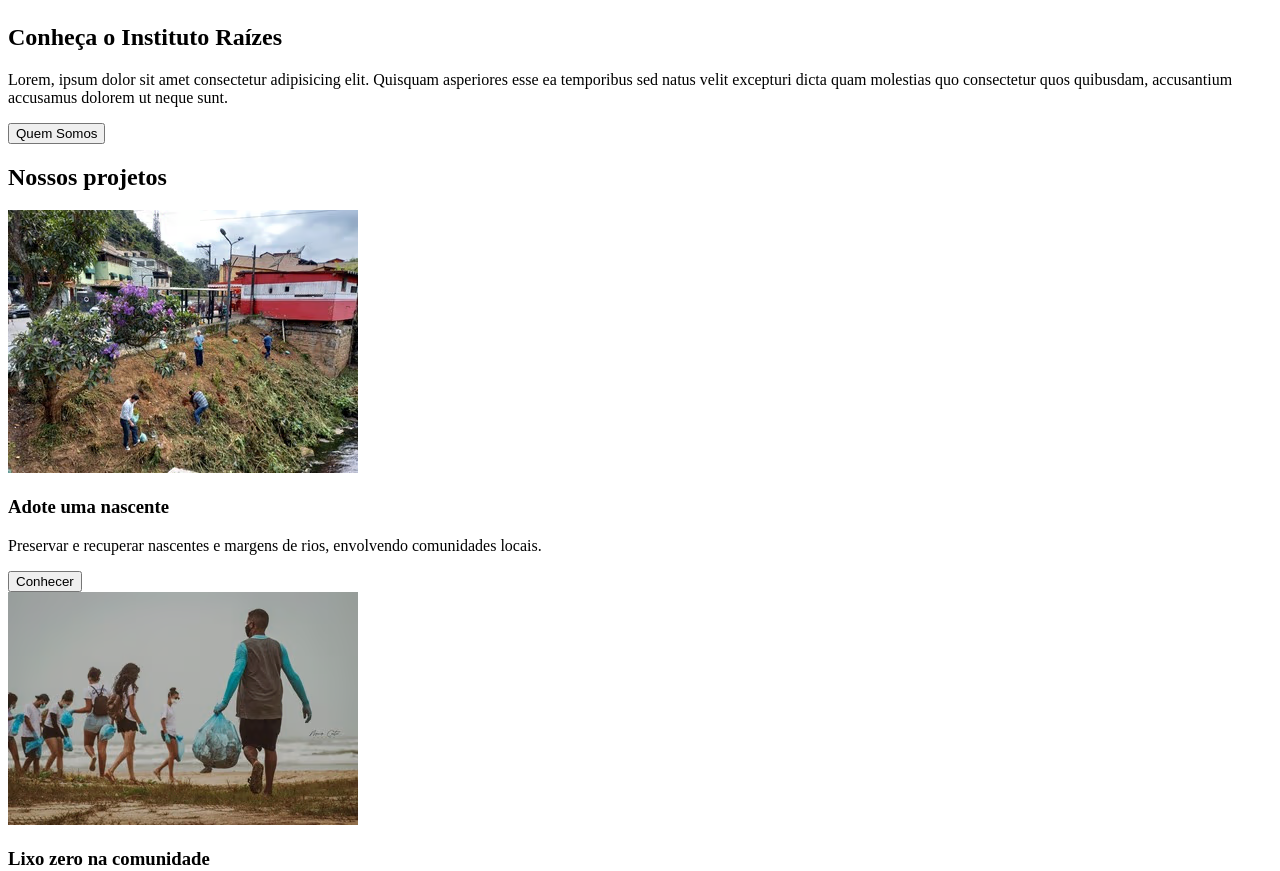
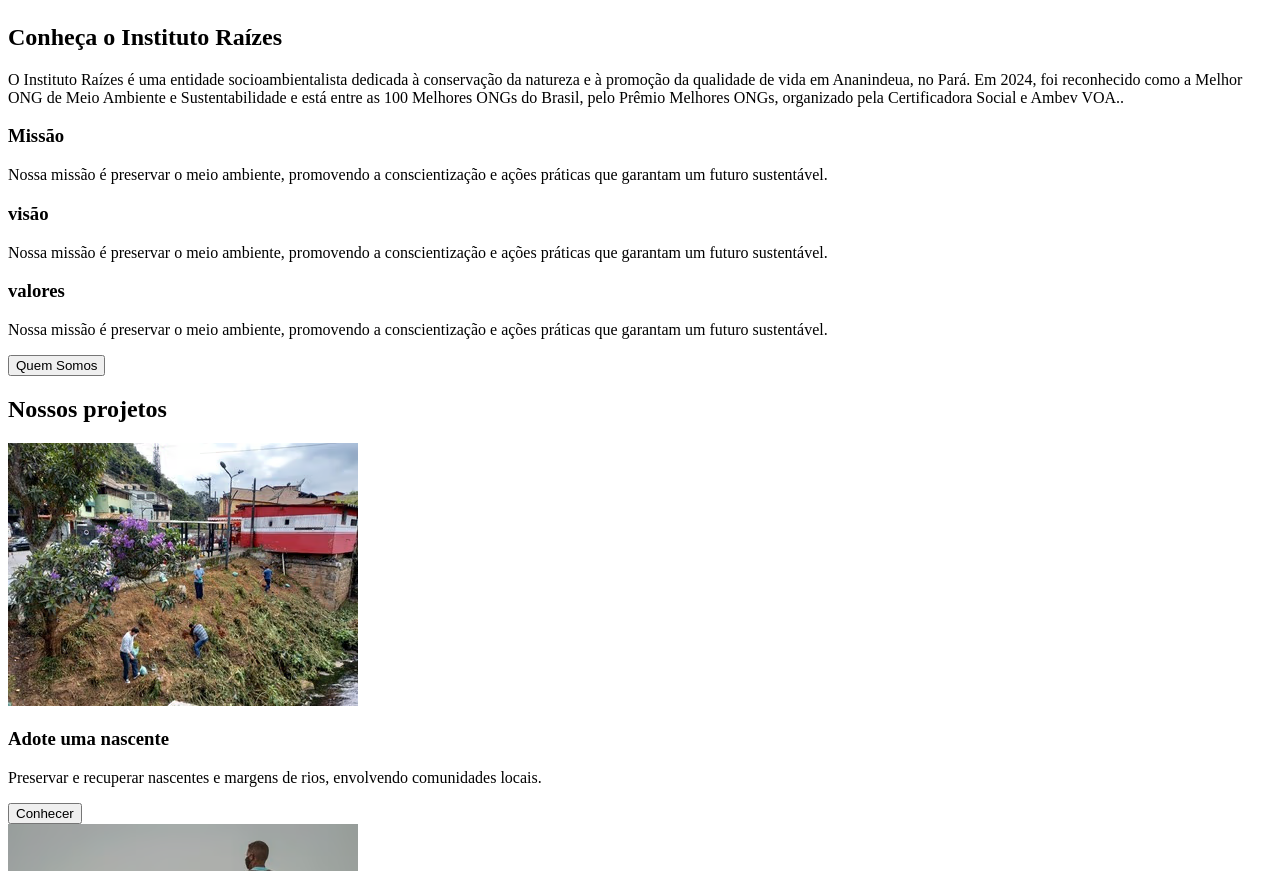
Before and after one commit to luansouza97/ONG-fundacao-raizes, a plain HTML site: page index.html in a window 1280 px wide. Shown: the part 1616-2487 px from the top of the page. Drawn offline with Linux system fonts and the light colour scheme.

Commit message:
Inserido missão, visão e valores na sessão sobre-nós

```diff
--- a/index.html
+++ b/index.html
@@ -79,7 +79,17 @@
                 </div>
                 <div class="quem-somos-texto">
                     <h2 class="text-h2">Conheça o Instituto Raízes</h2>
-                    <p class="text-p">Lorem, ipsum dolor sit amet consectetur adipisicing elit. Quisquam asperiores esse ea temporibus sed natus velit excepturi dicta quam molestias quo consectetur quos quibusdam, accusantium accusamus dolorem ut neque sunt.</p>
+                    <p class="text-p">O Instituto Raízes é uma entidade socioambientalista dedicada à conservação da natureza e à promoção da qualidade de vida em Ananindeua, no Pará. Em 2024, foi reconhecido como a Melhor ONG de Meio Ambiente e Sustentabilidade e está entre as 100 Melhores ONGs do Brasil, pelo Prêmio Melhores ONGs, organizado pela Certificadora Social e Ambev VOA..</p>
+
+                    <h3 class="text-h3">Missão</h3>
+                    <p class="text-p">Nossa missão é preservar o meio ambiente, promovendo a conscientização e ações práticas que garantam um futuro sustentável.</p>
+
+                    <h3 class="text-h3">visão</h3>
+                    <p class="text-p">Nossa missão é preservar o meio ambiente, promovendo a conscientização e ações práticas que garantam um futuro sustentável.</p>
+
+                    <h3 class="text-h3">valores</h3>
+                    <p class="text-p">Nossa missão é preservar o meio ambiente, promovendo a conscientização e ações práticas que garantam um futuro sustentável.</p>
+
                     <button class="botao">Quem Somos</button>
                 </div>
             </div>
```
